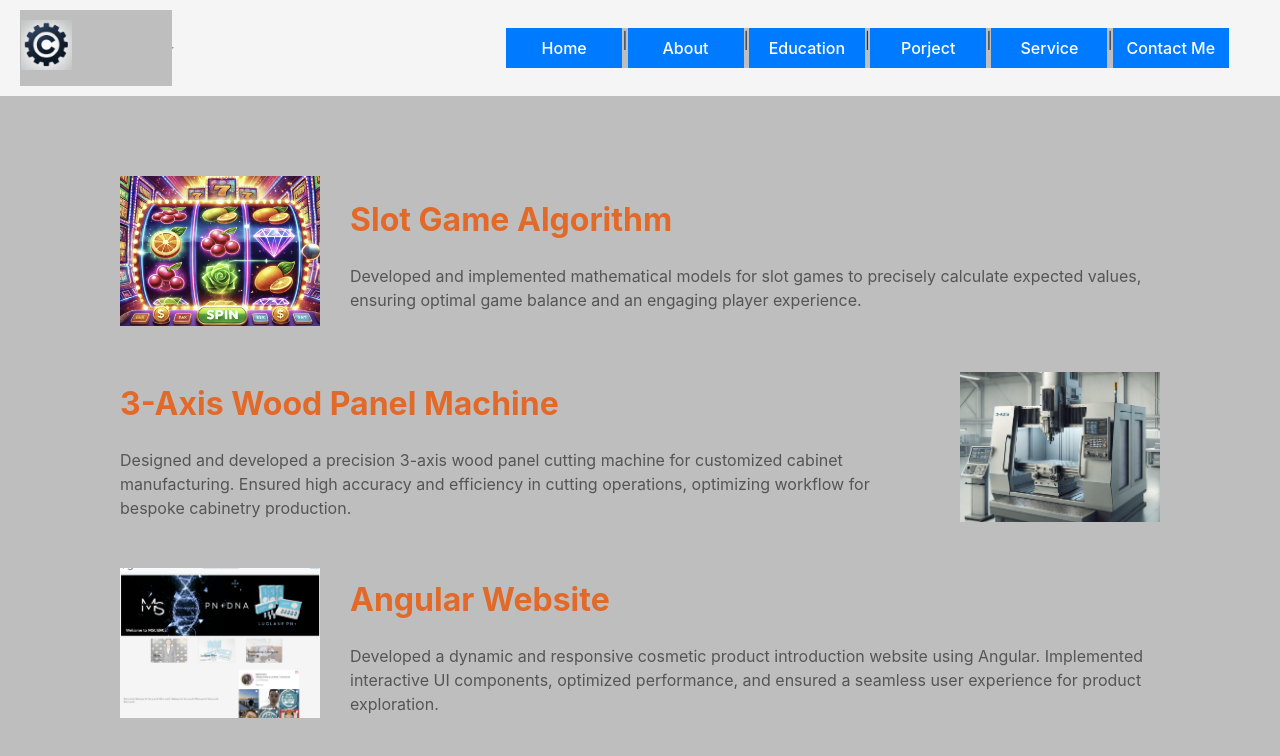
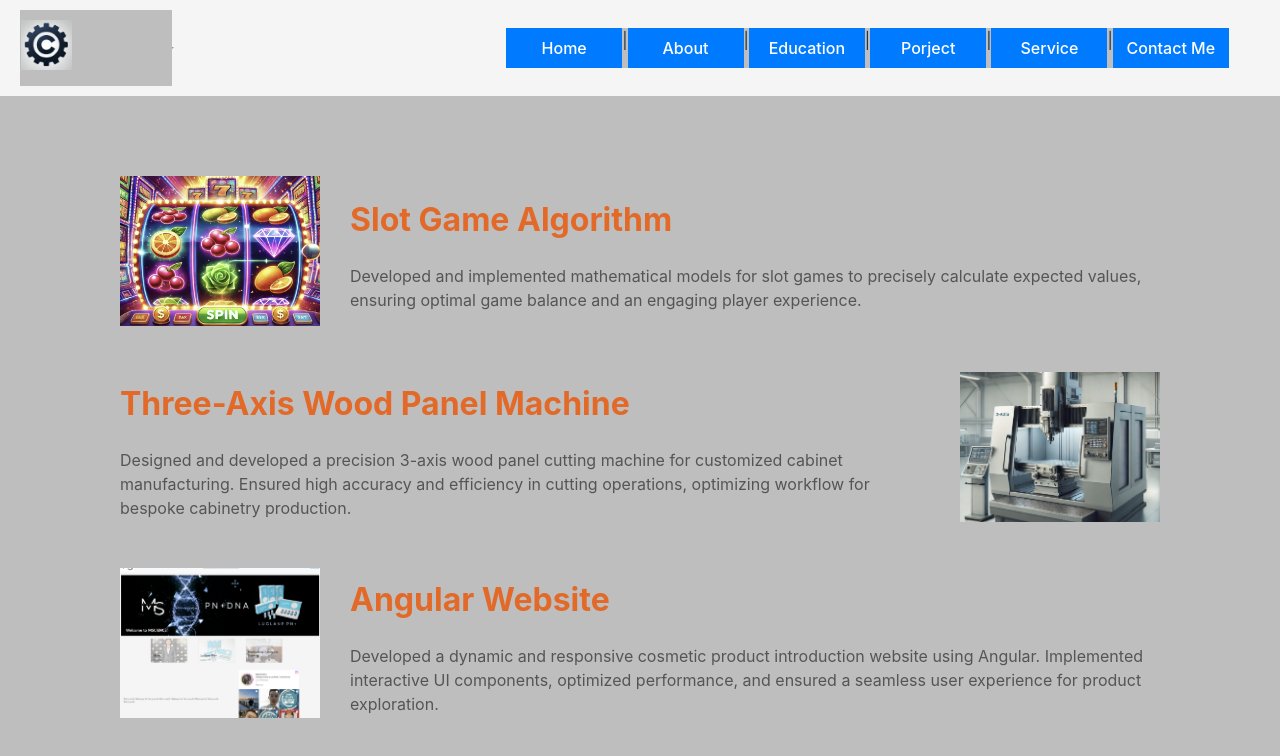
Before and after one commit to mechbrian/mern-portfolio2, a React (Vite) app: page /project in a window 1280 px wide. Shown: the top 756 px of the page. Built offline with nearby package versions, Linux system fonts and the light colour scheme.

Commit message:
change 3 to three

```diff
--- a/src/project.jsx
+++ b/src/project.jsx
@@ -22,7 +22,7 @@ export default function Project() {
         "Developed and implemented mathematical models for slot games to precisely calculate expected values, ensuring optimal game balance and an engaging player experience.",
     },
     {
-      title: "3-Axis Wood Panel Machine",
+      title: "Three-Axis Wood Panel Machine",
       img: img02,
       description:
         "Designed and developed a precision 3-axis wood panel cutting machine for customized cabinet manufacturing. Ensured high accuracy and efficiency in cutting operations, optimizing workflow for bespoke cabinetry production.",
```
